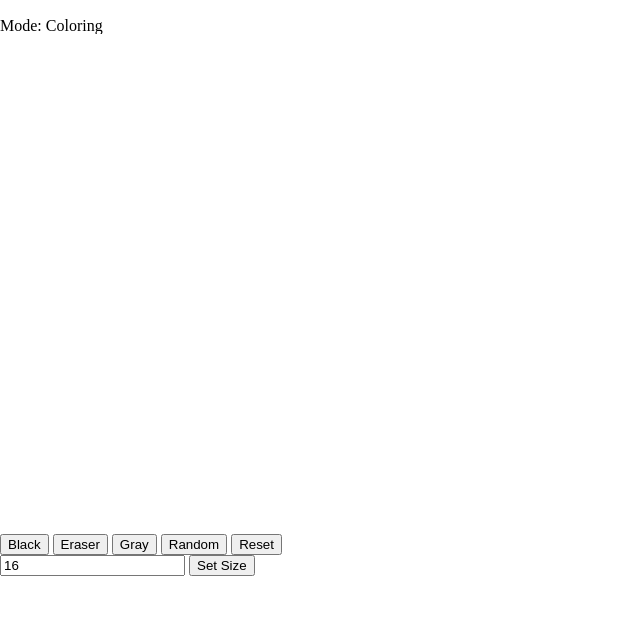
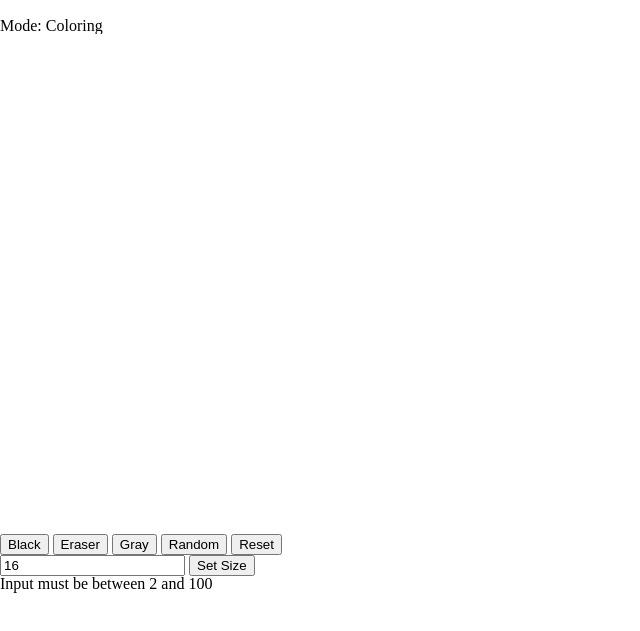
Before and after one commit to HabushuCode/etch-a-sketch, a plain HTML site: page index.html in a window 1280 px wide. Shown: the part 57-688 px from the top of the page, without its empty margins (0-640 px from the left). Drawn offline with Linux system fonts and the light colour scheme.

Commit message:
div for error message is fired

```diff
--- a/index.html
+++ b/index.html
@@ -32,6 +32,9 @@
                     />
                     <button>Set Size</button>
                 </div>
+                <div class="error">
+                    Input must be between 2 and 100
+                </div>
             </div>
         </div>
     </body>
```
